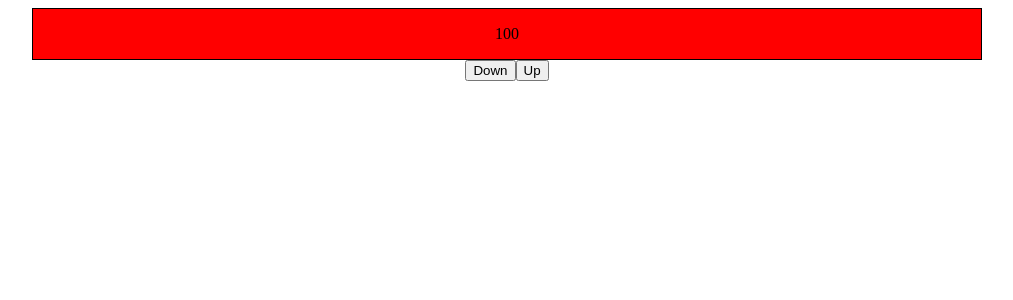
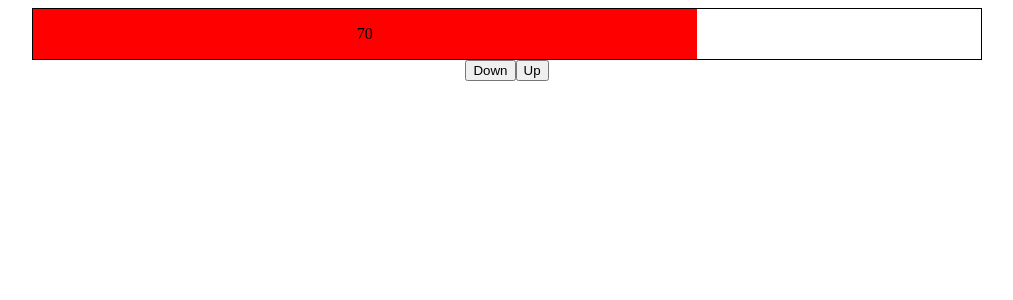
Before and after one commit to BennEntterprise/simpleThermostat, a React (Create React App) app: page / in a window 1280 px wide. Shown: the top 300 px of the page, without its empty margins (133-1146 px from the left). Built offline with nearby package versions, Linux system fonts and the light colour scheme.

Commit message:
refactoring the app.js

```diff
--- a/src/App.js
+++ b/src/App.js
@@ -5,18 +5,20 @@ import Thermostat from './components/Thermostat';
 import ControlPanel from './components/ControlPanel'
 
 class App extends React.Component {
-
+  constructor(props){
+    super(props)
+    this.state = {
+      temp: 70
+    }
+  }
   handleClick = () => {
     alert("clicked somethinhg")
-    this.setState({
-      temp: 70
-    })
+    // this.setState({
+    //   temp: 70
+    // })
   }
 
 
-  state = {
-    temp: 100
-  }
 
   render(){
     return (
--- a/src/components/Thermostat.js
+++ b/src/components/Thermostat.js
@@ -3,17 +3,14 @@ import React from 'react';
 class Thermostat extends React.Component {
   constructor(props){
     super(props);
-    this.state = {
-      temp : this.props.temp
-    }
   }
 
   render(){
       return(
         <div>
           <div id="thermostat">
-            <div id="temperature" style={{width: this.state.temp +"%"}}>
-              {this.state.temp}
+            <div id="temperature" style={{width: this.props.temp +"%"}}>
+              {this.props.temp}
             </div>
           </div>
         </div>
```
